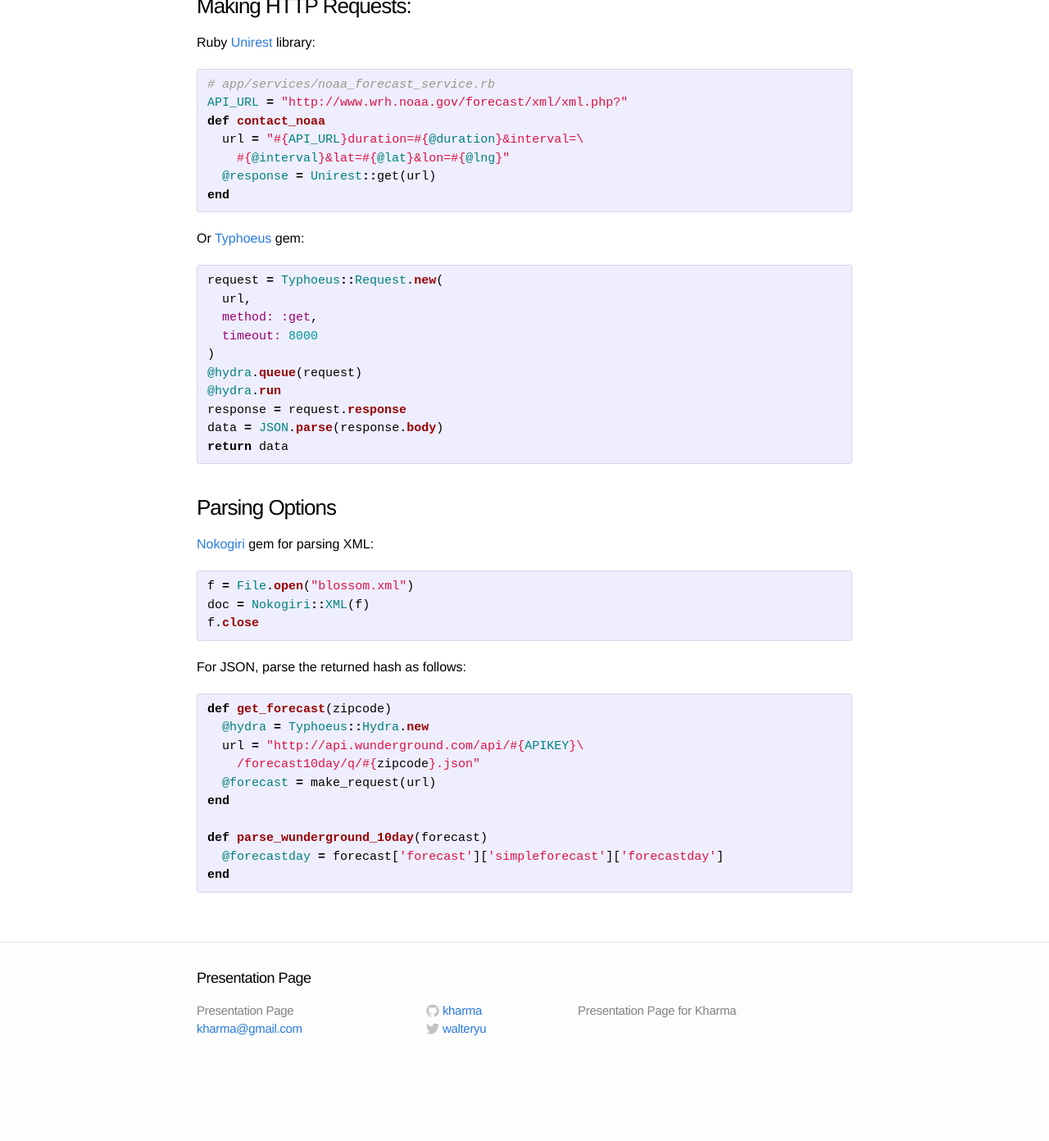
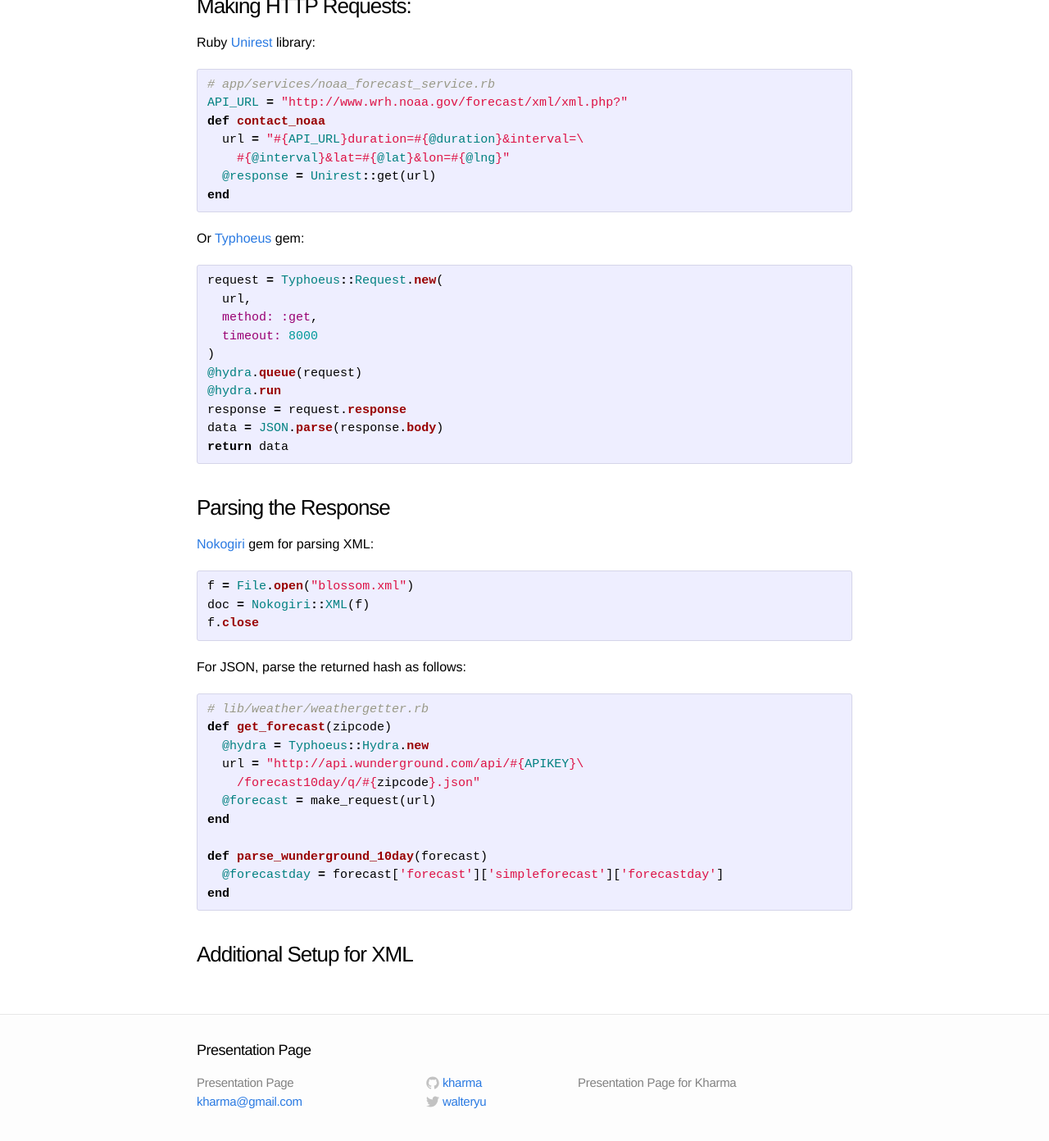
Before and after one commit to stormsavvy/stormsavvy.github.io, a Jekyll site: the page built from _posts/2014-11-20-east-bay-rails-meetup.markdown, in a window 1280 px wide and 1400 px high, scrolled down 2134 px. Shown: the top 1392 px of the window at 82% size. Built offline with Jekyll 4.4.1, drawn with Linux system fonts in a browser that asks for light colours; before the commit the page ends 3446 px from its top, so only the background shows below that.

Commit message:
76663852 update code example

```diff
--- a/_posts/2014-11-20-east-bay-rails-meetup.markdown
+++ b/_posts/2014-11-20-east-bay-rails-meetup.markdown
@@ -120,7 +120,7 @@ data = JSON.parse(response.body)
 return data
 {% endhighlight %}
 
-### Parsing Options
+### Parsing the Response
 
 [Nokogiri][ng] gem for parsing XML:
 
@@ -133,6 +133,7 @@ f.close
 For JSON, parse the returned hash as follows:
 
 {% highlight ruby %}
+# lib/weather/weathergetter.rb
 def get_forecast(zipcode)
   @hydra = Typhoeus::Hydra.new
   url = "http://api.wunderground.com/api/#{APIKEY}\
@@ -144,6 +145,9 @@ def parse_wunderground_10day(forecast)
   @forecastday = forecast['forecast']['simpleforecast']['forecastday']
 end
 {% endhighlight %}
+
+### Additional Setup for XML
+
 
 
 [wg]: http://www.wunderground.com/weather/api/
```
